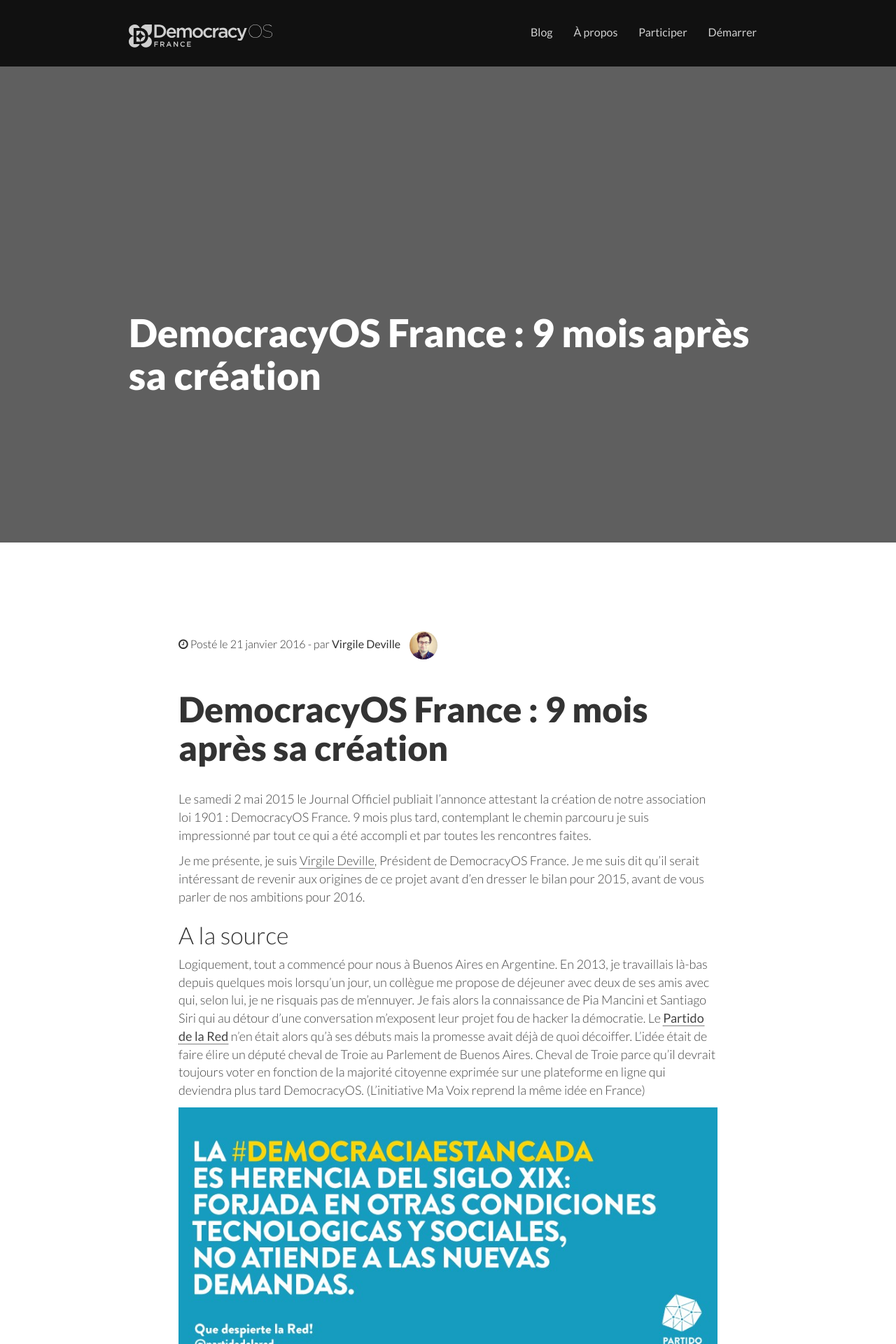
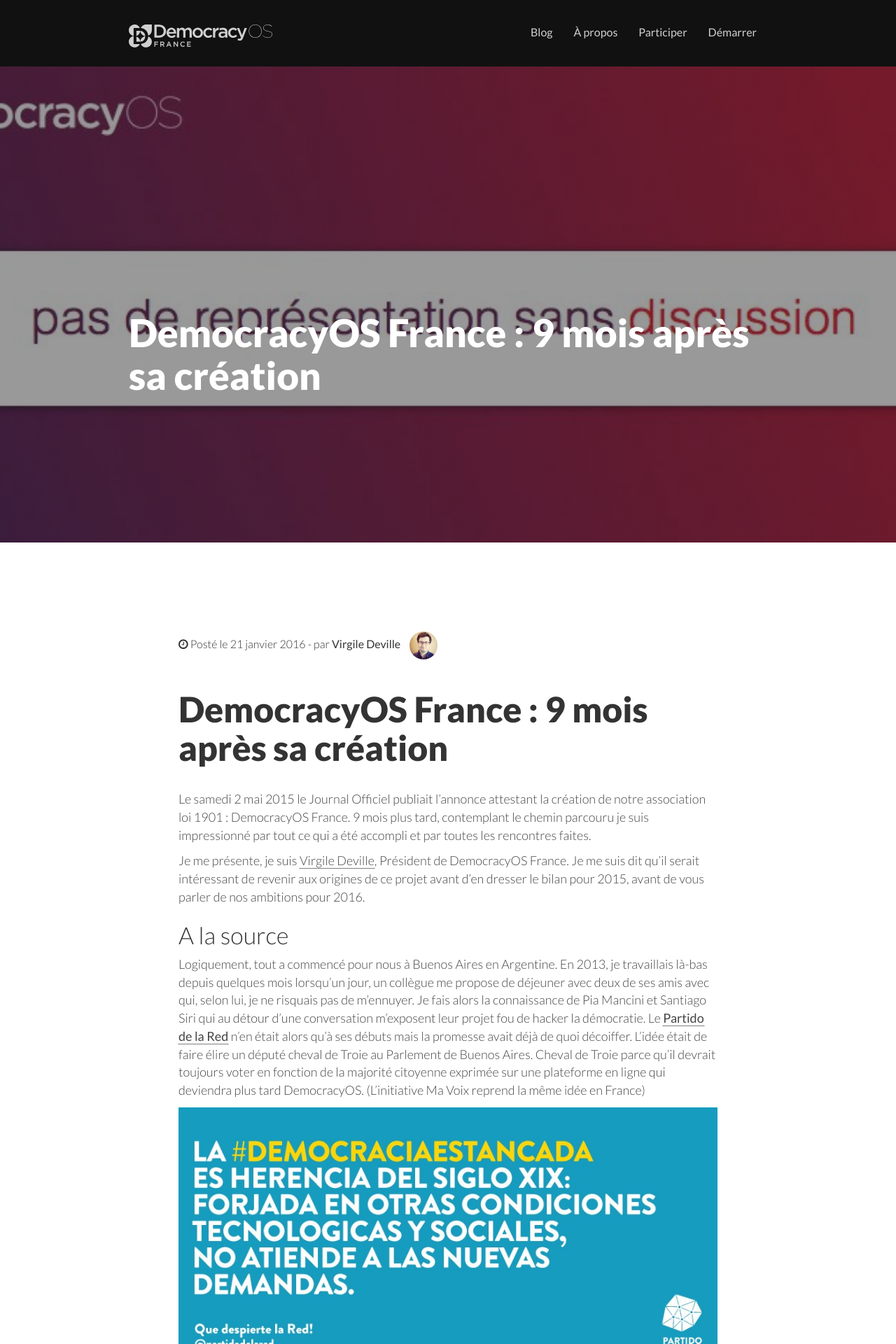
Before and after one commit to democracy-os-fr/democracy-os-fr.github.io, a Jekyll site: the page built from _posts/2016-11-07-democracyos-france-9-mois-apres-sa-creation.md, in a window 1280 px wide. Shown: the top 1920 px of the page at 70% size. Built offline with Jekyll 4.4.1, drawn with Linux system fonts in a browser that asks for light colours; nearby versions of some CDN libraries; comment, search, counter and statistics services are not loaded.

Commit message:
Update from Forestry.io - 2016-11-07-democracyos-france-9-mois-apres-sa-creation.md

```diff
--- a/_posts/2016-11-07-democracyos-france-9-mois-apres-sa-creation.md
+++ b/_posts/2016-11-07-democracyos-france-9-mois-apres-sa-creation.md
@@ -2,7 +2,7 @@
 title: 'DemocracyOS France : 9 mois après sa création'
 date: '2016-01-21 14:50:00'
 layout: post
-hero: forestryio/images/banner+dos.png
+hero: img/medias/banner_dos.jpg
 customclass: ''
 tags: []
 description_hero: ''
```
Also changed, not shown: img/medias/banner_dos.jpg (added).
